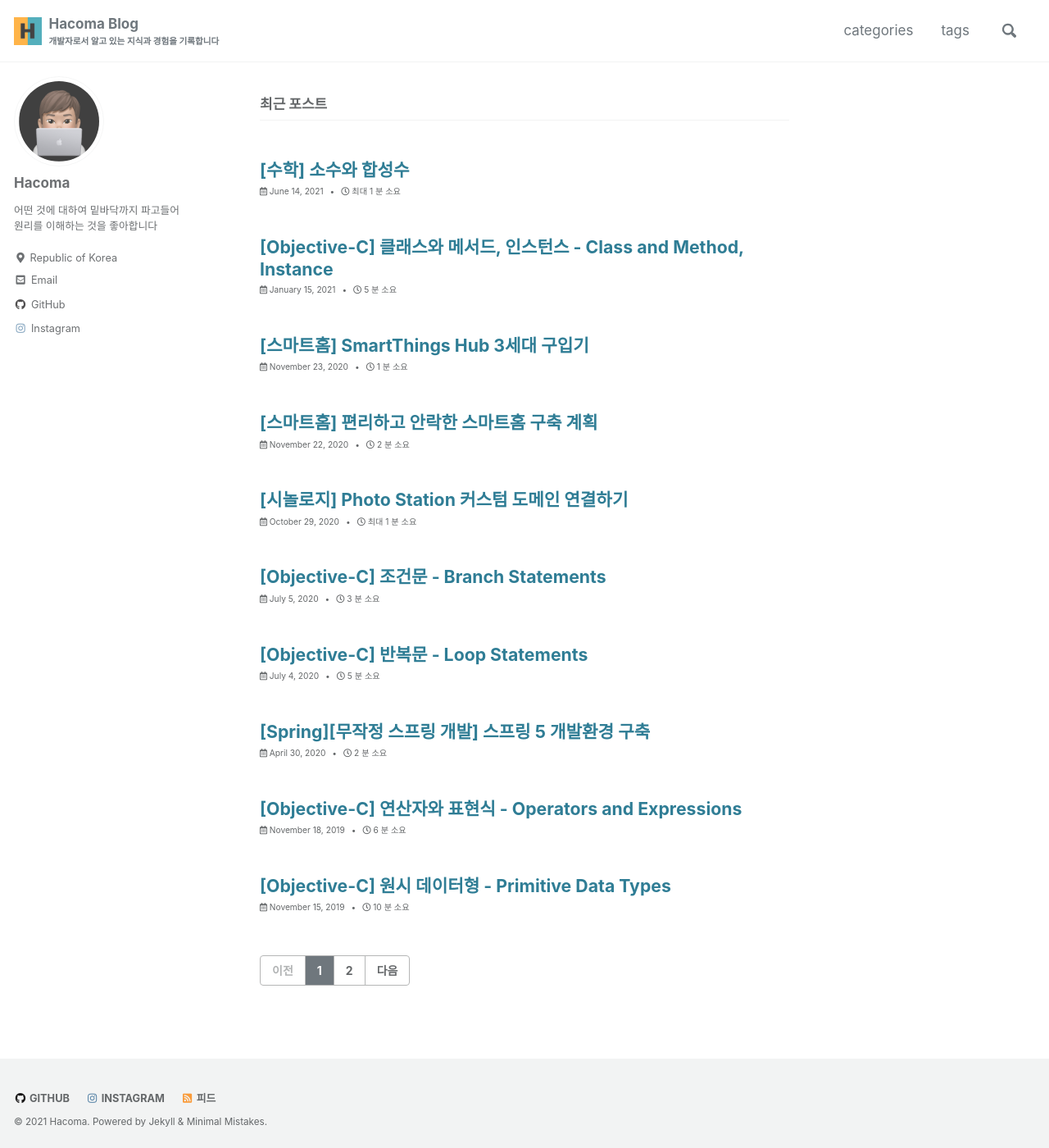
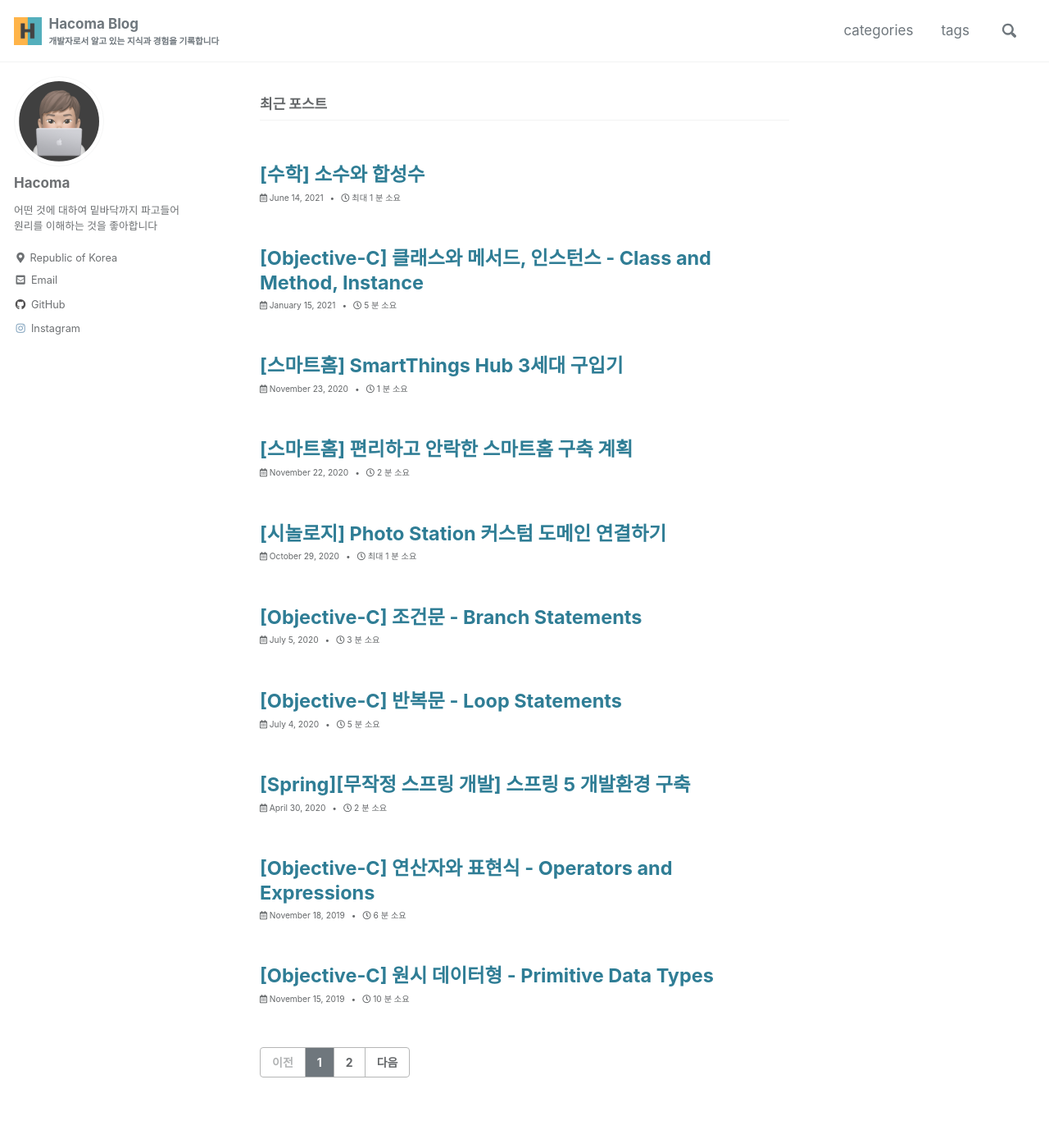
Before and after one commit to hacoma/hacoma.github.io, a Jekyll site: the page built from index.html, in a window 1280 px wide and 1400 px high. Shown: the whole window at 82% size. Built offline with Jekyll 4.4.1, drawn with Linux system fonts in a browser that asks for light colours; cached includes are drawn as plain includes; the list of posts is cut into pages by our own code.

Commit message:
chore: 포스트 h2 폰트 사이즈 변경

```diff
--- a/_sass/minimal-mistakes/_variables.scss
+++ b/_sass/minimal-mistakes/_variables.scss
@@ -36,16 +36,16 @@ $caption-font-family: $serif !default;
 /* type scale */
 $type-size-1: 2.441em !default; // ~39.056px
 $type-size-2: 1.953em !default; // ~31.248px
-$type-size-3: 1.563em !default; // ~25.008px
-$type-size-4: 1.25em !default; // ~20px
+$type-size-3: 1.6em !default; // ~25.008px
+$type-size-4: 1.38em !default; // ~20px
 $type-size-5: 1em !default; // ~16px
 $type-size-6: 0.75em !default; // ~12px
 $type-size-7: 0.6875em !default; // ~11px
 $type-size-8: 0.625em !default; // ~10px
 
 /* headline scale */
-$h-size-1: 1.563em !default; // ~25.008px
-$h-size-2: 1.25em !default; // ~20px
+$h-size-1: 1.6em !default; // ~25.008px
+$h-size-2: 1.38em !default; // ~20px
 $h-size-3: 1.125em !default; // ~18px
 $h-size-4: 1.0625em !default; // ~17px
 $h-size-5: 1.03125em !default; // ~16.5px
```
